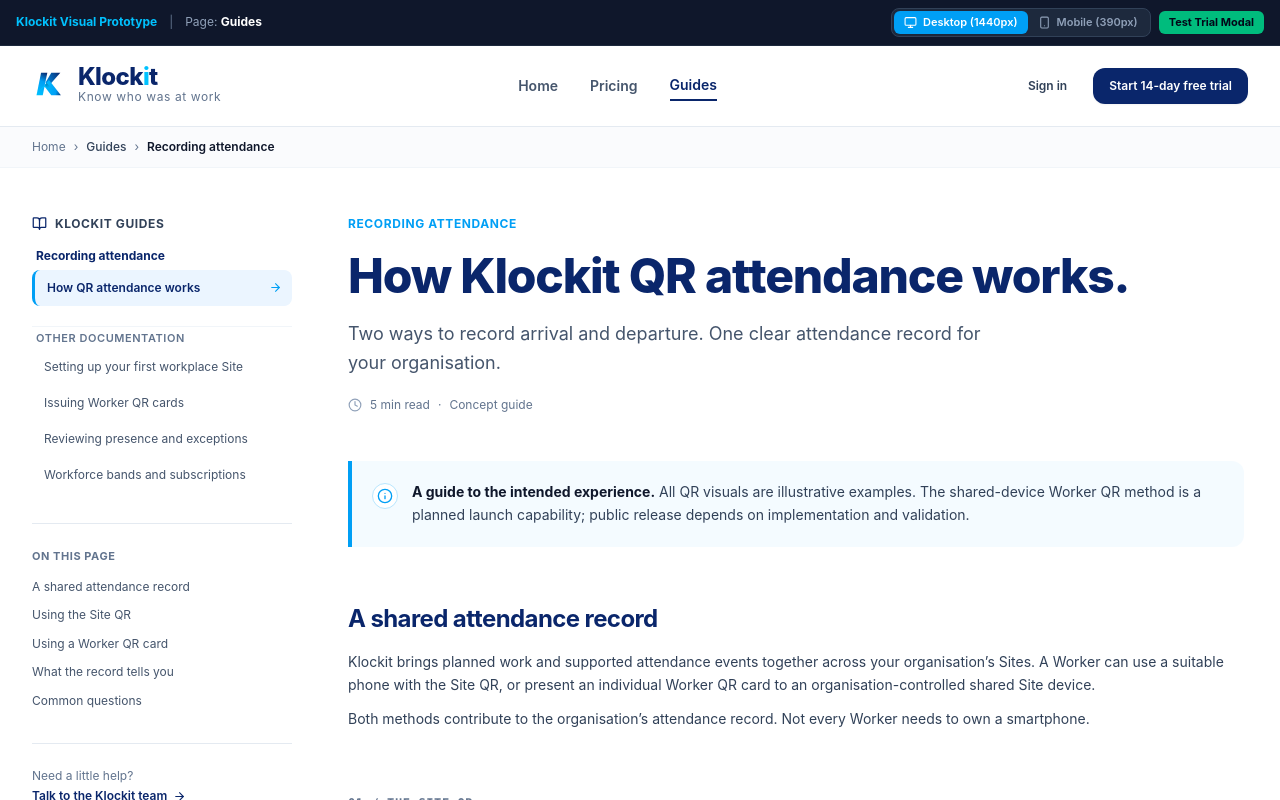
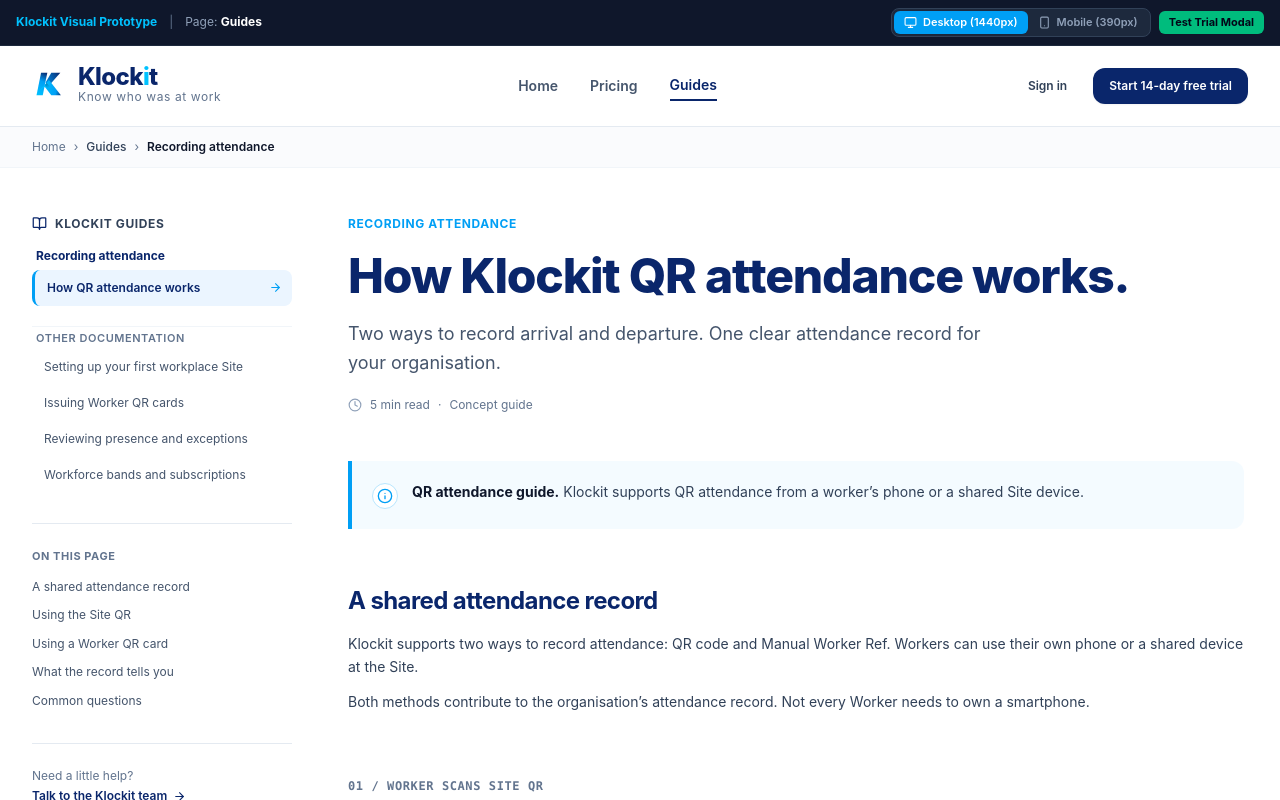
Before and after one commit to Fkenogo/klockit-web-prototype, a React (Vite) app: page / in a window 1280 px wide. Both pictures are taken after a click on the button "Guides". Shown: the top 800 px of the page. Built offline with nearby package versions, Linux system fonts and the light colour scheme.

Commit message:
Refine website copy to match Klockit product truth

```diff
--- a/src/pages/GuidesPage.tsx
+++ b/src/pages/GuidesPage.tsx
@@ -267,7 +267,7 @@ export function GuidesPage({ onNavigate, onOpenContactModal, initialGuideId = 'q
                     <Info size={16} />
                   </div>
                   <div>
-                    <strong className="text-slate-900">A guide to the intended experience.</strong> All QR visuals are illustrative examples. The shared-device Worker QR method is a planned launch capability; public release depends on implementation and validation.
+                    <strong className="text-slate-900">QR attendance guide.</strong> Klockit supports QR attendance from a worker’s phone or a shared Site device.
                   </div>
                 </div>
 
@@ -278,7 +278,7 @@ export function GuidesPage({ onNavigate, onOpenContactModal, initialGuideId = 'q
                   </h2>
                   <div className="space-y-3 text-sm text-slate-700 leading-relaxed">
                     <p>
-                      Klockit brings planned work and supported attendance events together across your organisation’s Sites. A Worker can use a suitable phone with the Site QR, or present an individual Worker QR card to an organisation-controlled shared Site device.
+                      Klockit supports two ways to record attendance: QR code and Manual Worker Ref. Workers can use their own phone or a shared device at the Site.
                     </p>
                     <p>
                       Both methods contribute to the organisation’s attendance record. Not every Worker needs to own a smartphone.
@@ -290,13 +290,13 @@ export function GuidesPage({ onNavigate, onOpenContactModal, initialGuideId = 'q
                 <section id="site-qr" className="space-y-5 pt-4">
                   <div className="space-y-2">
                     <div className="text-xs font-mono font-semibold text-slate-500 uppercase tracking-wider">
-                      01 / The Site QR
+                      01 / Worker scans Site QR
                     </div>
                     <h3 className="text-2xl font-bold text-[#0A266B] tracking-tight">
                       The Worker uses their own phone.
                     </h3>
                     <p className="text-sm text-slate-700 leading-relaxed">
-                      The Site QR identifies the workplace attendance path. A Worker uses a suitable phone with that Site QR to record supported arrival and departure events.
+                      The Site QR identifies the workplace attendance path. A worker scans the Site QR using their phone to record an arrival or departure.
                     </p>
                   </div>
 
@@ -388,7 +388,7 @@ export function GuidesPage({ onNavigate, onOpenContactModal, initialGuideId = 'q
                       A card for the Worker. A shared device at the Site.
                     </h3>
                     <p className="text-sm text-slate-700 leading-relaxed">
-                      The individual Worker QR card identifies the Worker, not the Site. The Worker presents the card to an organisation-controlled shared Site device to record arrival or departure.
+                      The shared Site device scans a worker’s QR to record an arrival or departure.
                     </p>
                   </div>
 
@@ -481,13 +481,13 @@ export function GuidesPage({ onNavigate, onOpenContactModal, initialGuideId = 'q
                     What the record tells you
                   </h3>
                   <p className="text-sm text-slate-700 leading-relaxed">
-                    Klockit attendance records are designed to be unambiguous and auditable. Every verified scan event records:
+                    Klockit attendance records are designed to be unambiguous and auditable. An attendance record includes:
                   </p>
 
                   <ul className="grid grid-cols-1 sm:grid-cols-2 gap-3 text-xs text-slate-700 pt-2">
                     <li className="p-3 bg-slate-50 rounded-xl border border-slate-200 flex items-start gap-2">
                       <CheckCircle2 size={16} className="text-emerald-600 shrink-0 mt-0.5" />
-                      <span><strong>Occurrence timestamp:</strong> Exact verified time of arrival or departure.</span>
+                      <span><strong>Time:</strong> The recorded arrival or departure time.</span>
                     </li>
                     <li className="p-3 bg-slate-50 rounded-xl border border-slate-200 flex items-start gap-2">
                       <CheckCircle2 size={16} className="text-emerald-600 shrink-0 mt-0.5" />
@@ -513,10 +513,10 @@ export function GuidesPage({ onNavigate, onOpenContactModal, initialGuideId = 'q
                   <div className="space-y-4">
                     <div className="bg-slate-50/70 p-5 rounded-xl border border-slate-200 space-y-1.5">
                       <h4 className="font-bold text-sm text-[#0A266B]">
-                        What does a QR scan actually record?
+                        What appears in an attendance record?
                       </h4>
                       <p className="text-xs text-slate-600 leading-relaxed">
-                        A QR scan records supported attendance events: arrival and departure times, worker identity, and the verified Site. It creates a cryptographic presence log for managers to review with context.
+                        The record shows the worker, Site, arrival or departure time, and the method used. Managers can review it alongside planned work.
                       </p>
                     </div>
 
@@ -525,7 +525,7 @@ export function GuidesPage({ onNavigate, onOpenContactModal, initialGuideId = 'q
                         Does Klockit prove worker productivity?
                       </h4>
                       <p className="text-xs text-slate-600 leading-relaxed">
-                        <strong>No.</strong> Klockit records workforce presence at approved Sites. It does not measure output, monitor software keystrokes, or rate employee productivity. Evaluating workplace contribution remains the role of human managers.
+                        <strong>No.</strong> Klockit records attendance events. It doesn’t continuously track a worker’s location or measure productivity.
                       </p>
                     </div>
 
@@ -534,7 +534,7 @@ export function GuidesPage({ onNavigate, onOpenContactModal, initialGuideId = 'q
                         Does Klockit determine why someone was absent?
                       </h4>
                       <p className="text-xs text-slate-600 leading-relaxed">
-                        <strong>No.</strong> Klockit flags deviations against scheduled shifts so authorised managers can review and record context—such as approved field deployments, off-site deliveries, sick leave, or transport delays.
+                        <strong>No.</strong> A missing attendance record does not tell you why someone was absent. Managers can review the situation and add context.
                       </p>
                     </div>
                   </div>
```
